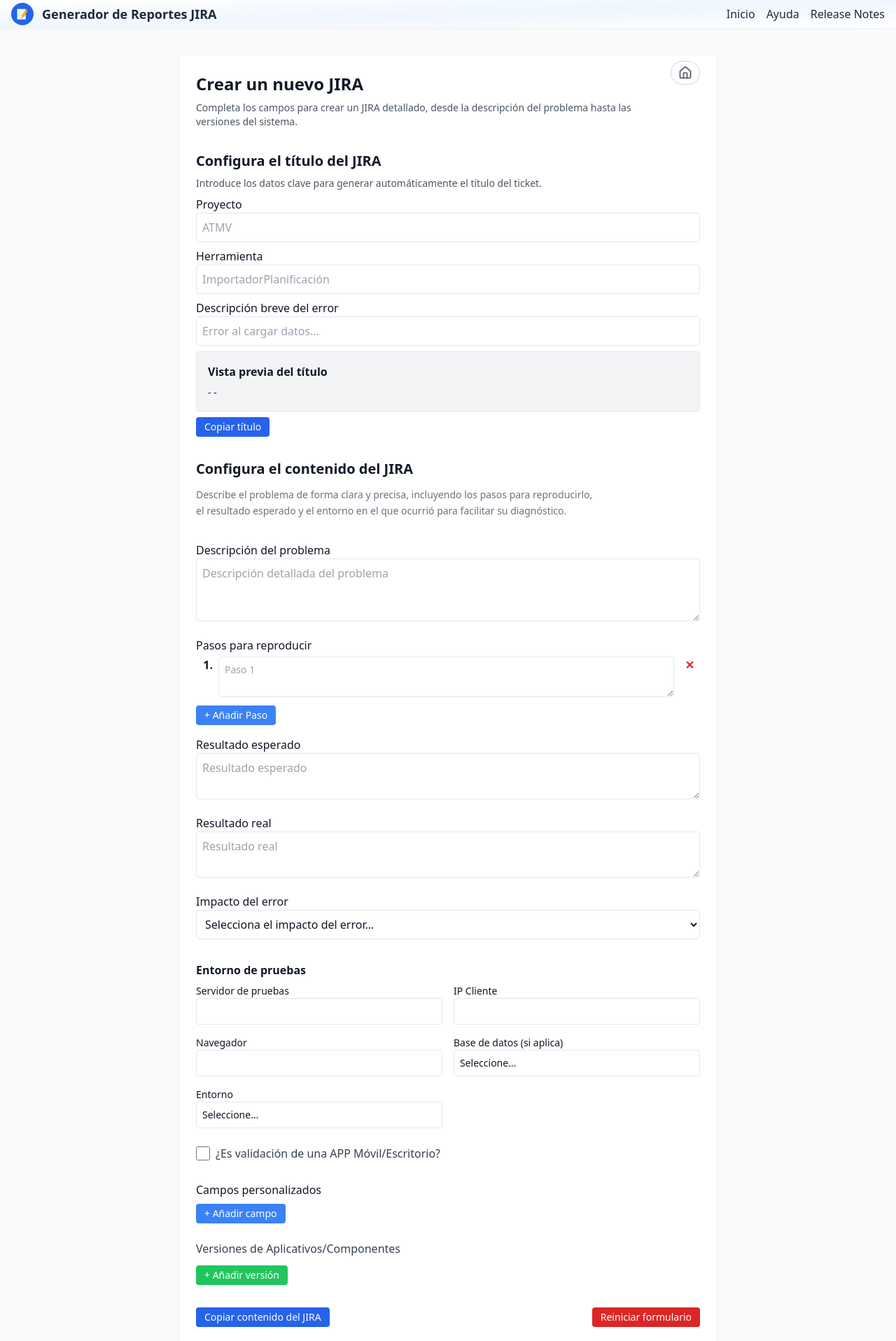
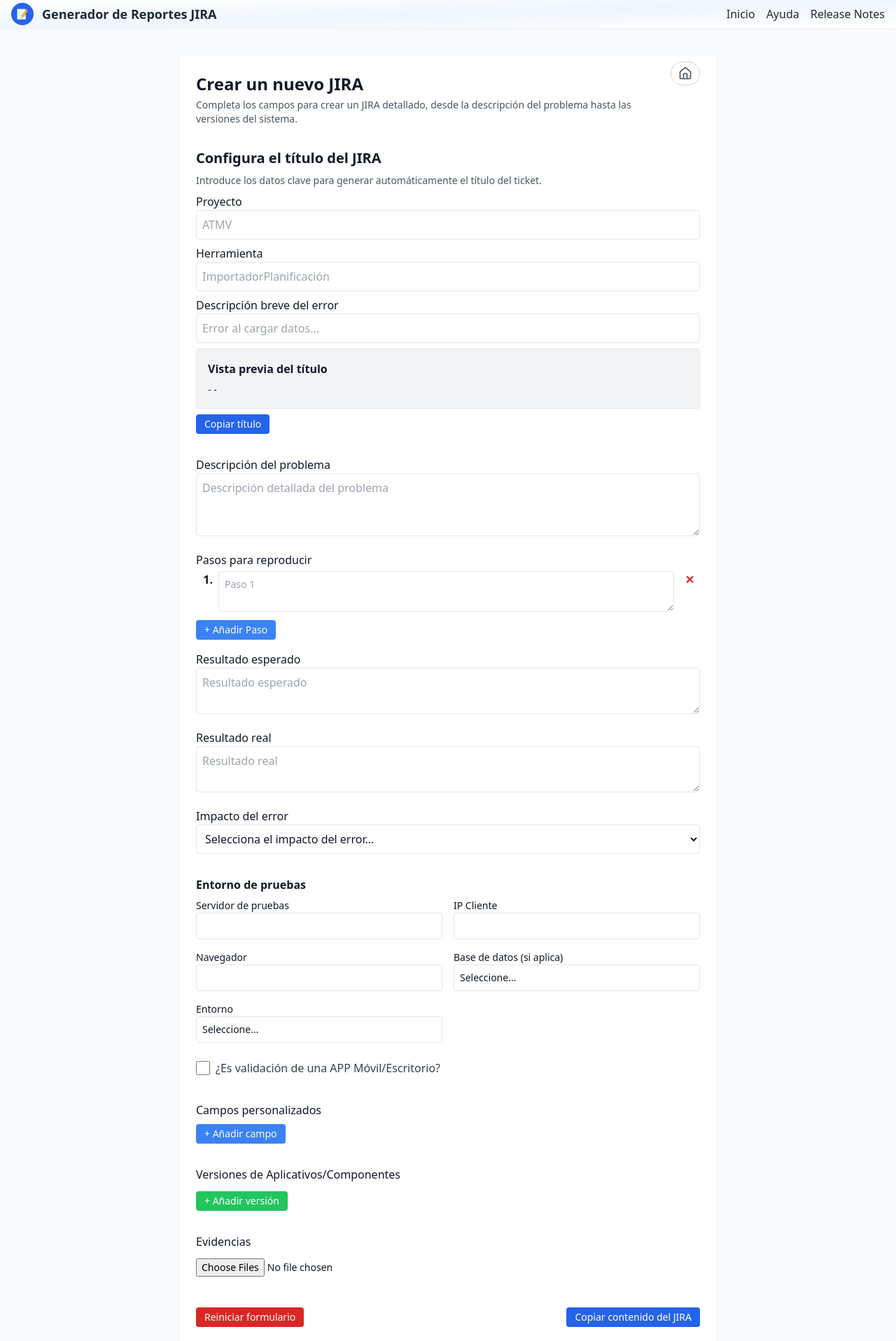
Before and after one commit to albope/jira-report-tool, a Next.js app: page /create-jira in a window 1280 px wide. Shown: the top 1916 px of the page at 70% size. Built offline with nearby package versions, Linux system fonts and the light colour scheme.

Commit message:
Añadir imagenes

```diff
--- a/src/components/CreateJiraForm.tsx
+++ b/src/components/CreateJiraForm.tsx
@@ -56,6 +56,9 @@ export default function CreateJiraForm() {
   /* Versiones */
   const [versions, setVersions] = useState<Version[]>([]);
 
+  /* Evidencias (Data-URI) */
+  const [evidences, setEvidences] = useState<string[]>([]);
+
   /* Campos APP */
   const [isApp, setIsApp] = useState(false);
   const [endpoint, setEndpoint] = useState("");
@@ -81,9 +84,7 @@ export default function CreateJiraForm() {
       .split(" ")
       .filter(Boolean)
       .map((w, i) =>
-        i === 0
-          ? w.toLowerCase()
-          : w.charAt(0).toUpperCase() + w.slice(1).toLowerCase(),
+        i === 0 ? w.toLowerCase() : w.charAt(0).toUpperCase() + w.slice(1).toLowerCase(),
       )
       .join("");
 
@@ -105,8 +106,7 @@ export default function CreateJiraForm() {
     next[idx] = val;
     setSteps(next);
   };
-  const removeStep = (idx: number) =>
-    setSteps(steps.filter((_, i) => i !== idx));
+  const removeStep = (idx: number) => setSteps(steps.filter((_, i) => i !== idx));
   const reorder = (list: string[], start: number, end: number) => {
     const res = Array.from(list);
     const [moved] = res.splice(start, 1);
@@ -134,6 +134,29 @@ export default function CreateJiraForm() {
   const removeVersion = (idx: number) =>
     setVersions(versions.filter((_, i) => i !== idx));
 
+  /* ---------- Evidencias helpers ---------- */
+  const readFileAsBase64 = (file: File) =>
+    new Promise<string>((resolve, reject) => {
+      const reader = new FileReader();
+      reader.onload = () => resolve(reader.result as string);
+      reader.onerror = reject;
+      reader.readAsDataURL(file);
+    });
+
+  const addEvidenceFiles = async (files: FileList | null) => {
+    if (!files?.length) return;
+    try {
+      const b64s = await Promise.all(Array.from(files).map(readFileAsBase64));
+      setEvidences((prev) => [...prev, ...b64s]);
+    } catch (err) {
+      console.error("Error leyendo evidencias:", err);
+      alert("Hubo un error al cargar una o más imágenes.");
+    }
+  };
+
+  const removeEvidence = (idx: number) =>
+    setEvidences((prev) => prev.filter((_, i) => i !== idx));
+
   /* ---------- Reinicio completo ---------- */
   const resetForm = () => {
     setProject("");
@@ -156,6 +179,7 @@ export default function CreateJiraForm() {
     });
 
     setVersions([]);
+    setEvidences([]);
 
     setIsApp(false);
     setEndpoint("");
@@ -188,7 +212,8 @@ export default function CreateJiraForm() {
       .map((v) => `- ${v.appName || "?"}: ${v.appVersion || "?"}`)
       .join("\n");
 
-    const appLines = !isApp
+    const appLines =
+      !isApp
         ? ""
         : [
           endpoint && `- Endpoint: ${endpoint}`,
@@ -205,8 +230,13 @@ export default function CreateJiraForm() {
       .map((s, i) => `${i + 1}. ${s.trim()}`)
       .join("\n");
 
-    const evidencesSection =
-      "**Evidencias:**\nAñade aquí tus evidencias correspondientes, como capturas de pantalla, logs relevantes, vídeos o cualquier otro dato que facilite la comprensión del error reportado:";
+    const evidencesHeader =
+      "**Evidencias:**"
+    /* ------------- CAMBIO CLAVE ------------- */
+    const evidencesLines =
+      evidences.length > 0
+        ? evidences.map((src, i) => `![Evidencia ${i + 1}](${src})`).join("\n")
+        : "_Sin evidencias adjuntas_";
 
     return [
       sec("Descripción", problem),
@@ -215,9 +245,10 @@ export default function CreateJiraForm() {
       sec("Resultado real", actual),
       sec("Impacto", impact),
       sec("Entorno", envLines || "_"),
-      versionsLines && sec("Versiones de aplicativos/componentes", versionsLines),
+      versionsLines &&
+      sec("Versiones de aplicativos/componentes", versionsLines),
       isApp ? sec("Detalles APP", appLines) : "",
-      evidencesSection,
+      `${evidencesHeader}\n${evidencesLines}`,
     ]
       .filter(Boolean)
       .join("\n\n");
@@ -235,45 +266,33 @@ export default function CreateJiraForm() {
       )}
 
       <div className="max-w-3xl mx-auto space-y-8 bg-white p-6 rounded shadow">
-
-        <>
         {/* Cabecera */}
-          <div className="flex items-center justify-between mb-6">
+        <div className="flex items-start justify-between mb-6">
           <div>
             <h2 className="text-2xl font-bold">Crear un nuevo JIRA</h2>
-              <p className="text-gray-600 text-sm mt-2">
-                Completa los campos para crear un JIRA detallado, desde la descripción del problema hasta las versiones del sistema.
+            <p className="text-gray-600 text-sm mt-1">
+              Completa los campos para crear un JIRA detallado, desde la
+              descripción del problema hasta las versiones del sistema.
             </p>
           </div>
 
-            {/* envuelve tu header en `relative` y añade: */}
           <button
             onClick={() => router.push("/")}
             title="Volver al inicio"
-              className="
-    inline-flex items-center justify-center
-    px-2.5 py-1.5
-    rounded-full
-    border border-gray-300
-    text-gray-600
-    hover:bg-blue-600 hover:text-white
-    transition-colors duration-150
-    relative
-    -mt-20
-  "
+            className="inline-flex items-center justify-center px-2.5 py-1.5 rounded-full border border-gray-300 text-gray-600 hover:bg-blue-600 hover:text-white transition-colors duration-150 transform -translate-y-4"
           >
             <Home className="h-5 w-5" />
           </button>
         </div>
-        </>
-        {/* Datos básicos */}
+
         {/* ---------- Sección Título del JIRA ---------- */}
         <section className="space-y-2">
           <h3 className="text-xl font-semibold text-gray-900">
             Configura el título del JIRA
           </h3>
           <p className="text-sm text-gray-600">
-            Introduce los datos clave para generar automáticamente el título del ticket.
+            Introduce los datos clave para generar automáticamente el título del
+            ticket.
           </p>
 
           <Input
@@ -305,16 +324,7 @@ export default function CreateJiraForm() {
           </button>
         </section>
 
-{/* ---------- Sección Detalles del Problema y Entorno ---------- */}
-<section className="space-y-3 mb-8">
-  <h3 className="text-xl font-semibold text-gray-900">
-    Configura el contenido del JIRA
-  </h3>
-  <p className="text-sm text-gray-500 leading-relaxed max-w-xl">
-    Describe el problema de forma clara y precisa, incluyendo los pasos para reproducirlo, el resultado esperado y el entorno en el que ocurrió para facilitar su diagnóstico.
-  </p>
-</section>
-        {/* Detalle problema */}
+        {/* ---------- Sección Detalles del Problema ---------- */}
         <section className="space-y-4">
           <TextArea
             label="Descripción del problema"
@@ -416,16 +426,14 @@ export default function CreateJiraForm() {
                 Alto – Impacto significativo con alternativas
               </option>
               <option value="Medio">Medio – Afecta algunas funciones</option>
-              <option value="Bajo">
-                Bajo – Problema menor sin impacto principal
-              </option>
+              <option value="Bajo">Bajo – Problema menor sin impacto principal</option>
               <option value="Visual">Visual – Solo apariencia/estilo</option>
               <option value="Mejora">Mejora – Oportunidad de mejora</option>
             </select>
           </div>
         </section>
 
-        {/* Entorno de pruebas */}
+        {/* ---------- Entorno de pruebas ---------- */}
         <section>
           <h3 className="font-semibold mb-2">Entorno de pruebas</h3>
 
@@ -546,9 +554,10 @@ export default function CreateJiraForm() {
               />
             </div>
           )}
+        </section>
 
-          {/* Campos personalizados */}
-          <div className="mt-6 space-y-2">
+        {/* ---------- Campos personalizados ---------- */}
+        <section className="mt-6 space-y-2">
           <h4 className="font-medium">Campos personalizados</h4>
           {customFields.map((f, i) => (
             <div key={i} className="flex gap-2">
@@ -590,11 +599,11 @@ export default function CreateJiraForm() {
           >
             + Añadir campo
           </button>
-          </div>
+        </section>
 
-          {/* Versiones de aplicativos/componentes */}
-          <div className="mt-6 mb-8 space-y-3">
-            <label className="block font-medium text-gray-700">
+        {/* ---------- Versiones de aplicativos/componentes ---------- */}
+        <section className="mt-6 space-y-3">
+          <label className="block font-medium text-black-700">
             Versiones de Aplicativos/Componentes
           </label>
           {versions.map((v, i) => (
@@ -636,24 +645,71 @@ export default function CreateJiraForm() {
           >
             + Añadir versión
           </button>
+        </section>
+
+        {/* ---------- Evidencias ---------- */}
+        <section className="mt-6 space-y-3">
+          <label className="block font-medium text-black-700">
+            Evidencias
+          </label>
+          <input
+            type="file"
+            accept="image/*"
+            multiple
+            className="mb-2 text-sm"
+            onChange={(e) => {
+              addEvidenceFiles(e.target.files);
+              if (e.target) e.target.value = "";
+            }}
+          />
+
+          <div className="flex flex-wrap gap-2 mt-2">
+            {evidences.map((src, i) => (
+              <div
+                key={i}
+                className="relative w-20 h-20 rounded overflow-hidden border group"
+              >
+                {/* eslint-disable-next-line @next/next/no-img-element */}
+                <img
+                  src={src}
+                  alt={`Evidencia ${i + 1}`}
+                  className="w-full h-full object-contain"
+                />
+                <button
+                  type="button"
+                  onClick={() => removeEvidence(i)}
+                  className="absolute top-0 right-0 bg-red-600 text-white rounded-full w-5 h-5 flex items-center justify-center text-xs opacity-0 group-hover:opacity-100 transition-opacity"
+                  title="Eliminar esta imagen"
+                >
+                  ✕
+                </button>
               </div>
+            ))}
+          </div>
+        </section>
 
-          {/* Botones finales */}
-          <div className="mt-6 flex justify-between">
+        {/* ---------- Botones finales ---------- */}
+        {/* ---------- Botones finales ---------- */}
+        <section className="mt-8 flex justify-between">
+          {/* Botón «Reiniciar formulario» ahora a la izquierda con confirmación */}
+          <button
+            onClick={() => {
+              if (confirm("¿Estás seguro de que quieres reiniciar todo el formulario?")) {
+                resetForm();
+              }
+            }}
+            className="bg-red-600 text-white px-3 py-1 rounded hover:bg-red-700 text-sm"
+          >
+            Reiniciar formulario
+          </button>
+
+          {/* Botón «Copiar contenido del JIRA» a la derecha */}
           <button
             onClick={() => handleCopy(content, "Contenido copiado")}
             className="bg-blue-600 text-white px-3 py-1 rounded hover:bg-blue-700 text-sm"
           >
             Copiar contenido del JIRA
           </button>
-
-            <button
-              onClick={resetForm}
-              className="bg-red-600 text-white px-3 py-1 rounded hover:bg-red-700 text-sm"
-            >
-              Reiniciar formulario
-            </button>
-          </div>
         </section>
       </div>
     </>
@@ -712,7 +768,6 @@ function DbSelect({
     "MySQL",
     "PostgreSQL",
     "MongoDB",
-    "N/A",
   ];
 
   return (
```
Lines whose indentation alone changed are shown as unchanged.
